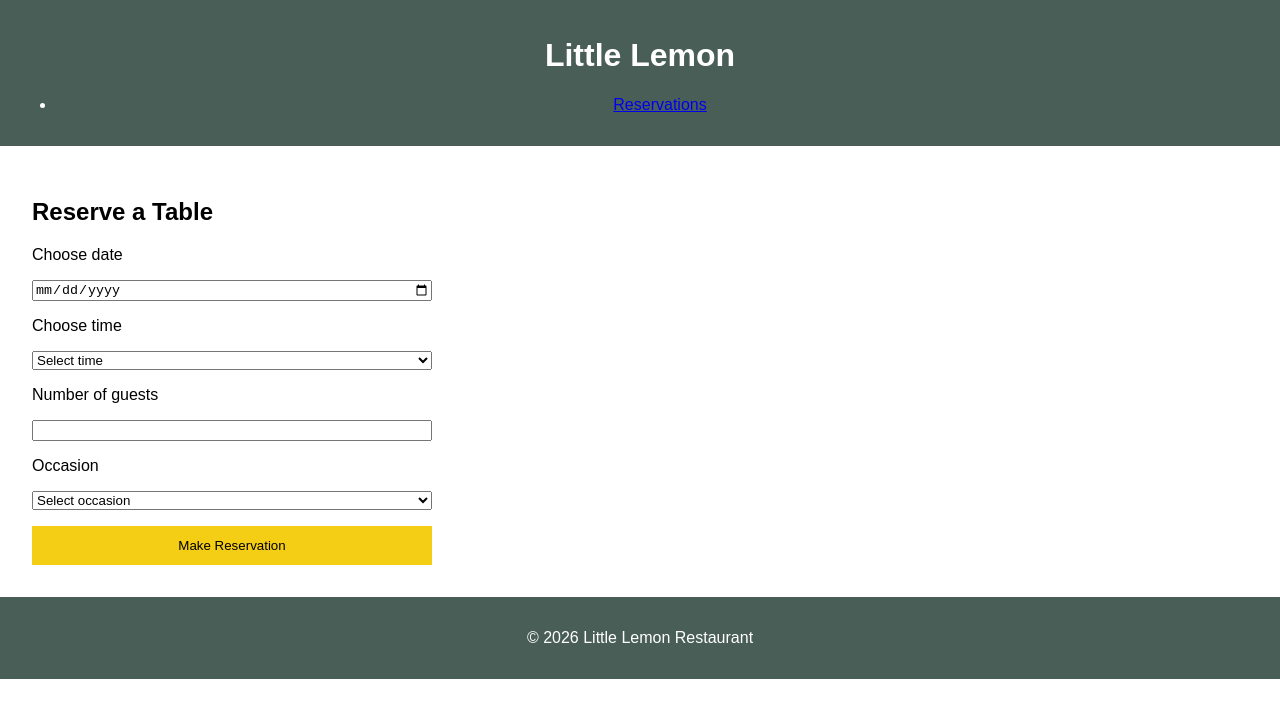
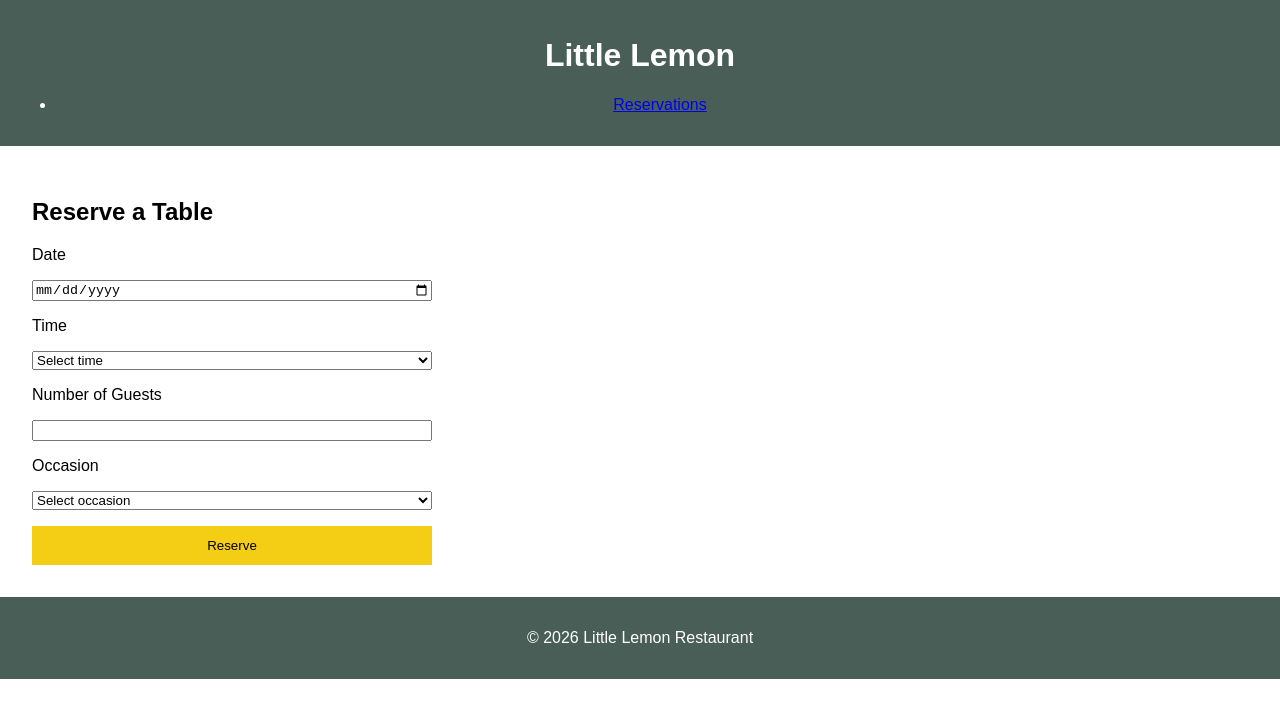
Before and after one commit to lipnitzkyb/little-lemon, a React (Create React App) app: page / in a window 1280 px wide. Shown: the top 718 px of the page. Built offline with nearby package versions, Linux system fonts and the light colour scheme.

Commit message:
Update BookingForm.js

```diff
--- a/src/components/BookingForm.js
+++ b/src/components/BookingForm.js
@@ -32,8 +32,8 @@ function BookingForm({ availableTimes, dispatch, submitForm }) {
   };
 
   return (
-    <form onSubmit={handleSubmit} aria-label="Booking Form">
-      <label htmlFor="date">Choose date</label>
+    <form onSubmit={handleSubmit} aria-label="Reservation Form">
+      <label htmlFor="date">Date</label>
       <input
         type="date"
         id="date"
@@ -43,7 +43,7 @@ function BookingForm({ availableTimes, dispatch, submitForm }) {
       />
       {errors.date && <span role="alert">{errors.date}</span>}
 
-      <label htmlFor="time">Choose time</label>
+      <label htmlFor="time">Time</label>
       <select
         id="time"
         name="time"
@@ -52,18 +52,19 @@ function BookingForm({ availableTimes, dispatch, submitForm }) {
       >
         <option value="">Select time</option>
         {availableTimes.map((time) => (
-          <option key={time}>{time}</option>
+          <option key={time} value={time}>{time}</option>
         ))}
       </select>
       {errors.time && <span role="alert">{errors.time}</span>}
 
-      <label htmlFor="guests">Number of guests</label>
+      <label htmlFor="guests">Number of Guests</label>
       <input
         type="number"
         id="guests"
         name="guests"
         min="1"
         max="10"
+        required
         onChange={handleChange}
       />
       {errors.guests && <span role="alert">{errors.guests}</span>}
@@ -72,17 +73,16 @@ function BookingForm({ availableTimes, dispatch, submitForm }) {
       <select
         id="occasion"
         name="occasion"
+        required
         onChange={handleChange}
       >
         <option value="">Select occasion</option>
-        <option>Birthday</option>
-        <option>Anniversary</option>
+        <option value="Birthday">Birthday</option>
+        <option value="Anniversary">Anniversary</option>
       </select>
       {errors.occasion && <span role="alert">{errors.occasion}</span>}
 
-      <button type="submit" aria-label="Submit reservation">
-        Make Reservation
-      </button>
+      <button type="submit">Reserve</button>
     </form>
   );
 }
```
